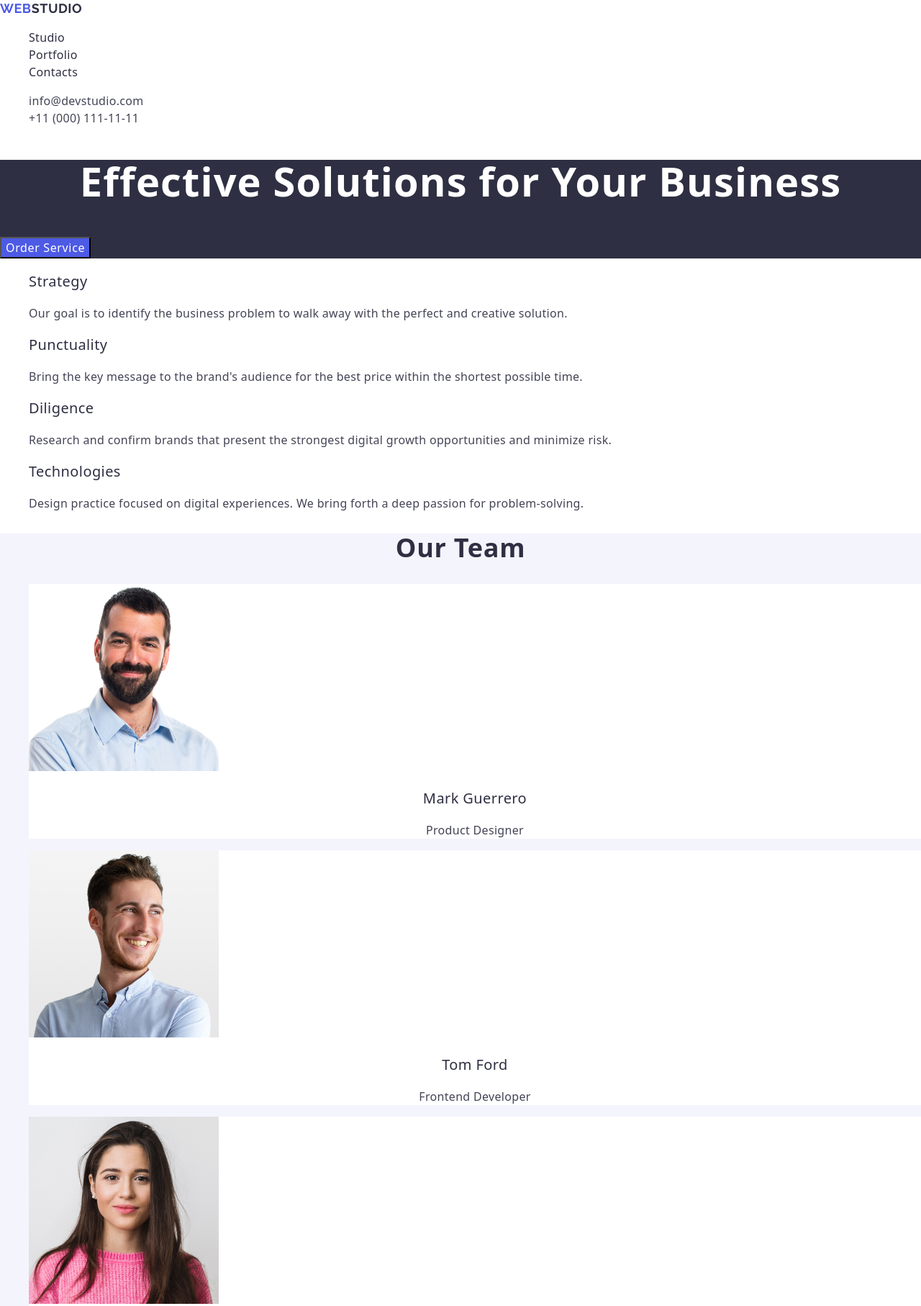
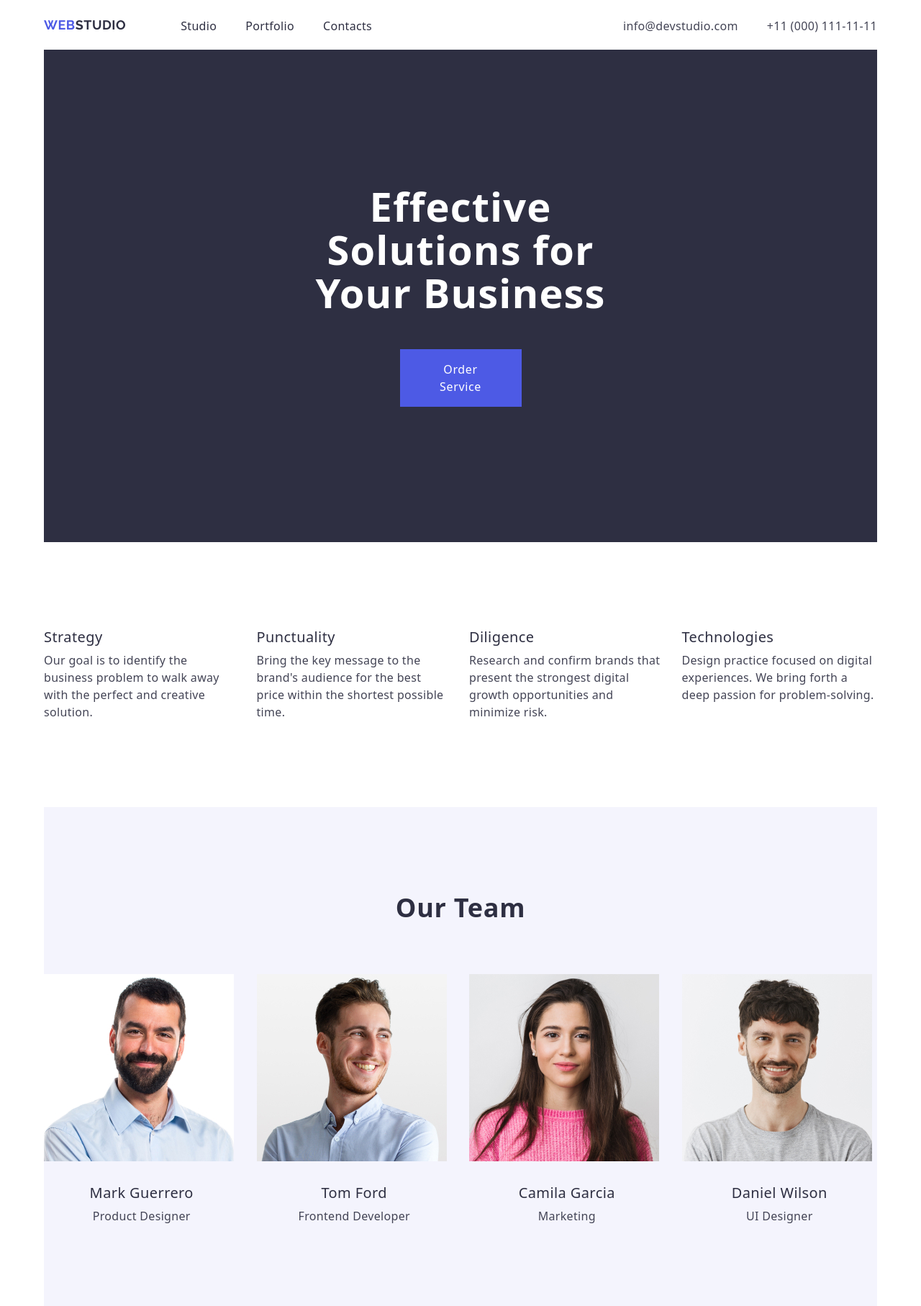
Before and after one commit to KostiantynDenysov/goit-markup-hw-03, a plain HTML site: page index.html in a window 1280 px wide. Shown: the top 1814 px of the page at 72% size. Drawn offline with nearby package versions, Linux system fonts and the light colour scheme.

Commit message:
update html and css

```diff
--- a/css/styles.css
+++ b/css/styles.css
@@ -1,3 +1,19 @@
+*{padding:0;margin:0;border:0;}
+*,*:before,*:after{-moz-box-sizing:border-box;-webkit-box-sizing:border-box;box-sizing:border-box;}
+:focus,:active{outline:none;}
+a:focus,a:active{outline:none;}
+nav,footer,header,aside{display:block;}
+html,body{height:100%;width:100%;font-size:100%;line-height:1;font-size:14px;-ms-text-size-adjust:100%;-moz-text-size-adjust:100%;-webkit-text-size-adjust:100%;}
+input,button,textarea{font-family:inherit;}
+input::-ms-clear{display:none;}
+button{cursor:pointer;}
+button::-moz-focus-inner{padding:0;border:0;}
+a,a:visited{text-decoration:none;}
+a:hover{text-decoration:none;}
+ul li{list-style:none;}
+img{vertical-align:top;}
+h1,h2,h3,h4,h5,h6{font-size:inherit;font-weight:inherit;}
+
 body {
   font-family: "Roboto", sans-serif;
   color: #434455;
@@ -15,6 +31,15 @@ a {
 ul,
 li {
   list-style-type: none;
+}
+
+img {
+  display: block;
+}
+
+.container {
+  max-width: 1158px;
+  margin: 0 auto;
 }
 
 h1 {
@@ -53,7 +78,14 @@ p {
 .header {
 }
 
+.header-flex {
+  display: flex;
+  justify-content: space-between;
+}
+
 .header-menu {
+  display: flex;
+  column-gap: 76px;
 }
 .header-logo {
   font-family: "Raleway", sans-serif;
@@ -63,18 +95,24 @@ p {
   line-height: 1.17;
   letter-spacing: 0.03em;
   color: #4d5ae5;
+  padding: 24px 0;
 }
 .header-color {
   color: #2e2f42;
 }
 
 .header-list {
+  display: flex;
+  column-gap: 40px;
 }
 
 .header-item {
   font-weight: 500;
   letter-spacing: 0.02em;
   color: #2e2f42;
+  padding-top: 24px;
+  display: inline-block;
+  width: calc((100% - 80px) / 3);
 }
 
 .header-item:hover,
@@ -87,11 +125,16 @@ p {
 }
 
 .header-contacts {
+  display: flex;
+  column-gap: 40px;
 }
 
 .header-subitem {
   color: #434455;
   letter-spacing: 0.02em;
+  padding-top: 24px;
+  display: inline-block;
+  width: calc((100% - 40) / 2);
 }
 
 .header-subitem:hover,
@@ -101,9 +144,12 @@ p {
 
 .title {
   background-color: #2e2f42;
+  padding: 188px 0;
 }
 .title-main {
   text-align: center;
+  max-width: 496px;
+  margin: 0 auto;
 }
 .title-button {
   background: #4d5ae5;
@@ -112,6 +158,11 @@ p {
   font-weight: 500;
   line-height: 1.5;
   letter-spacing: 0.04em;
+  padding: 16px 32px;
+  max-width: 169px;
+  margin: 0 auto;
+  display: block;
+  margin-top: 48px;
 }
 
 .title-button:hover {
@@ -125,13 +176,21 @@ p {
 .columns {
 }
 
+.section {
+  padding: 120px 0;
+}
+
 .columns-list {
+  display: flex;
+  column-gap: 24px;
 }
 
 .columns-item {
+  width: calc((100% - 72px) / 4);
 }
 
 .columns-title {
+  margin-bottom: 8px;
 }
 
 .columns-text {
@@ -142,21 +201,27 @@ p {
 }
 .team-title {
   text-align: center;
+  margin-bottom: 72px;
 }
 .team-list {
+  display: flex;
+  column-gap: 24px;
 }
 .team-item {
-  background: #fff;
+  width: calc((100% - 72px) / 4);
 }
+
 .team-subtitle {
   font-weight: 500;
   font-size: 20px;
   line-height: 1.2;
   letter-spacing: 0.02em;
   text-align: center;
+  margin-top: 32px;
 }
 .team-text {
   text-align: center;
+  margin-top: 8px;
 }
 
 .portfolio {
@@ -164,22 +229,35 @@ p {
 
 .portfolio-title {
   text-align: center;
+  margin-bottom: 72px;
 }
 
 .portfolio-list {
+  display: flex;
+  flex-wrap: wrap;
+  row-gap: 48px;
+  column-gap: 24px;
 }
 
 .portfolio-item {
+  width: calc((100% - 48px) / 3);
+  border-bottom: 1px solid #E7E9FC;
 }
 
 .portfolio-subtitle {
+  padding-top: 32px;
+  padding-left: 16px;
 }
 
 .portfolio-text {
+  padding-bottom: 32px;
+  padding-left: 16px;
+  margin-top: 8px;
 }
 
 .footer {
   background-color: #2e2f42;
+  padding: 100px 0;
 }
 .footer-logo {
   font-family: "Raleway", sans-serif;
@@ -199,4 +277,6 @@ p {
   line-height: 1.5;
   letter-spacing: 0.02em;
   color: #f4f4fd;
+  margin-top: 16px;
+  max-width: 264px;
 }
--- a/index.html
+++ b/index.html
@@ -18,6 +18,8 @@
   </head>
   <body>
     <header class="header">
+      <div class="container">
+        <div class="header-flex">
           <nav class="header-menu">
             <a class="header-logo" href="./index.html"
               >Web<span class="header-color">Studio</span></a
@@ -42,13 +44,16 @@
               </li>
             </ul>
           </address>
+        </div>
+      </div>
     </header>
     <main class="main">
+      <div class="container">
         <section class="title">
           <h1 class="title-main">Effective Solutions for Your Business</h1>
           <button class="title-button" type="button">Order Service</button>
         </section>
-      <section class="columns">
+        <section class="columns section">
           <h2 hidden>Section 2</h2>
           <ul class="columns-list">
             <li class="columns-item">
@@ -81,7 +86,7 @@
             </li>
           </ul>
         </section>
-      <section class="team">
+        <section class="team section">
           <h2 class="team-title">Our Team</h2>
           <ul class="team-list">
             <li class="team-item">
@@ -126,7 +131,7 @@
             </li>
           </ul>
         </section>
-      <section class="portfolio">
+        <section class="portfolio section">
           <h2 class="portfolio-title">Our Portfolio</h2>
           <ul class="portfolio-list">
             <li class="portfolio-item">
@@ -191,8 +196,10 @@
             </li>
           </ul>
         </section>
+      </div>
     </main>
     <footer class="footer">
+      <div class="container">
         <a class="footer-logo" href="./index.html"
           >Web<span class="footer-color">Studio</span></a
         >
@@ -200,6 +207,7 @@
           Increase the flow of customers and sales for your business with digital
           marketing & growth solutions.
         </p>
+      </div>
     </footer>
   </body>
 </html>
```
Lines whose indentation alone changed are shown as unchanged.
